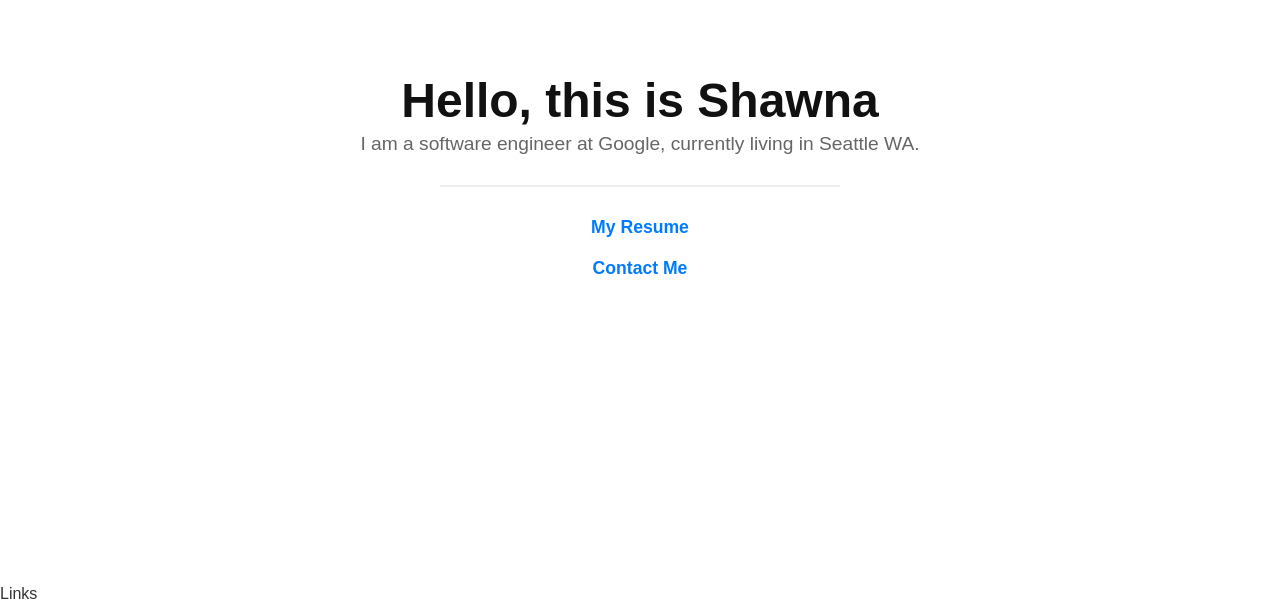
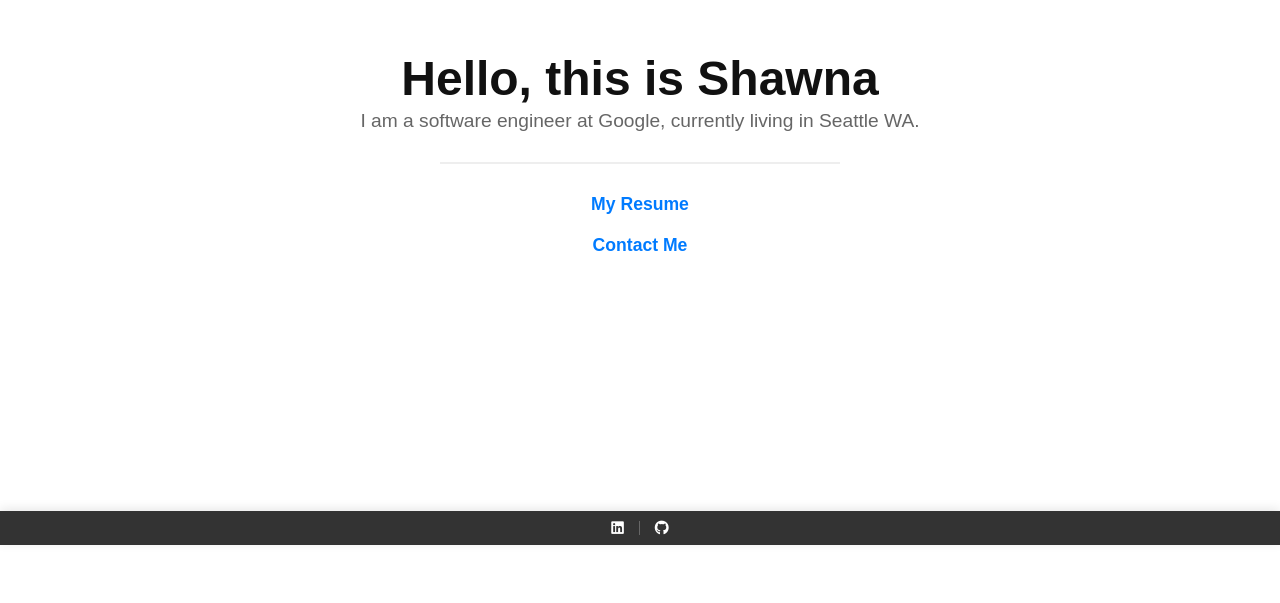
Before and after one commit to shawnawei/shawnawei.github.io, a plain HTML site: page index.html in a window 1280 px wide. Shown: the part 255-858 px from the top of the page. After the commit the page ends 835 px from the top, so only its background shows below. Drawn offline with Linux system fonts and the light colour scheme.

Commit message:
add github and linked in floating bottoms

```diff
--- a/index.html
+++ b/index.html
@@ -4,6 +4,8 @@
     <meta name="viewport" content="width=device-width, initial-scale=1.0">
     <title>Shawna Wei</title>
     <link rel="stylesheet" href="styles.css">
+    <!-- This library is used for github and linkedin logos -->
+    <link rel="stylesheet" href="https://cdnjs.cloudflare.com/ajax/libs/font-awesome/6.5.1/css/all.min.css">
 </head>
 <body>
 
@@ -20,18 +22,14 @@
 
     </main>
 
-    <div class="container-leftover">
-        <div class="row">
-          <a class="btn btn-outline-dark" href="https://github.com/shawnawei">
-            <i class="fa fa-github" style="font-size:30px;color:white"></i>
-          </a>
-          <a class="btn btn-outline-dark" href="https://www.linkedin.com/in/shawna-wei-8153a7ba">
-            <i class="fa fa-linkedin" style="font-size:30px;color:white"></i>
-          </a>
-        </div>
-
-        Links
-      </div>
+      <footer class="floating-dock">
+        <a href="https://www.linkedin.com/in/shawna-wei-8153a7ba" class="dock-link" target="_blank">
+            <i class="fab fa-linkedin"></i>
+        </a>
+        <a href="https://github.com/shawnawei" class="dock-link" target="_blank">
+            <i class="fab fa-github"></i>
+        </a>
+    </footer>
 
 </body>
 </html>
--- a/styles.css
+++ b/styles.css
@@ -58,3 +58,49 @@ h1 {
 .link-item:hover {
     color: #0056b3; /* Darker blue on hover */
 }
+
+/* 5. Floating Dock Section (New) */
+.floating-dock {
+    /* Fixed positioning makes it float relative to the viewport */
+    position: fixed;
+    bottom: 0;
+    left: 0;
+    width: 100%; /* Spans the full width */
+
+    /* Centering the content inside the dock */
+    display: flex;
+    justify-content: center;
+    align-items: center;
+
+    background-color: #333; /* Dark gray background */
+    padding: 10px 0; /* Vertical spacing */
+    box-shadow: 0 -2px 10px rgba(0, 0, 0, 0.1); /* Subtle shadow above */
+    z-index: 100; /* Ensures it stays on top of other content */
+}
+
+/* 6. Dock Links Styling */
+.dock-link {
+    text-decoration: none;
+    color: #ffffff; /* White text */
+    font-weight: bold;
+    font-size: 0.9em;
+    padding: 0 15px; /* Horizontal spacing between links */
+    transition: color 0.2s;
+    /* Uses a pipe | separator instead of standard buttons for simplicity */
+    border-right: 1px solid #666;
+}
+
+/* Remove the separator from the last item */
+.dock-link:last-child {
+    border-right: none;
+}
+
+.dock-link:hover {
+    color: #007bff; /* Hover color for feedback */
+}
+
+/* Adjust the main content to ensure it doesn't get hidden behind the dock */
+.content-hub {
+    min-height: calc(100vh - 45px); /* Reduce height by dock height (approx) */
+    padding-bottom: 60px; /* Add padding to push content up */
+}
```
